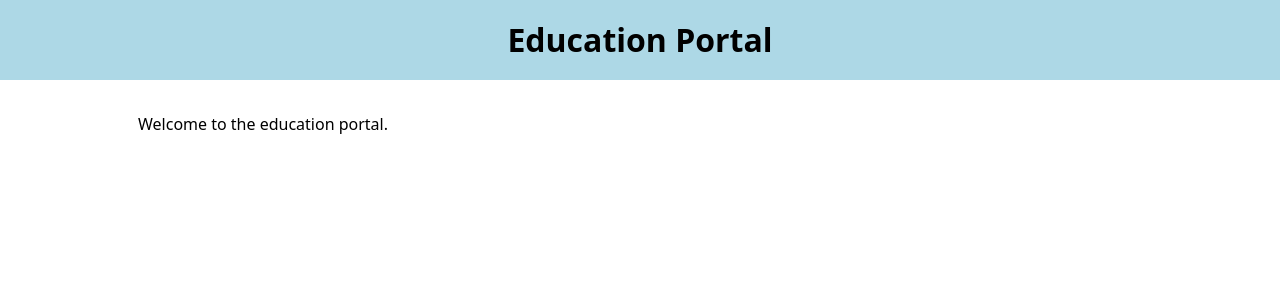
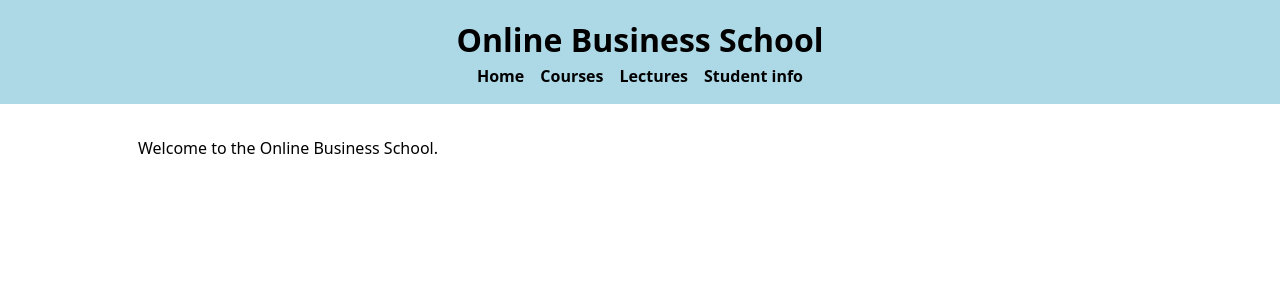
Before and after one commit to linber74/online-business-school-frontend, a React (Vite) app: page / in a window 1280 px wide. Shown: the top 300 px of the page. Built offline with nearby package versions, Linux system fonts and the light colour scheme.

Commit message:
Add navigation menu to Header

```diff
--- a/index.html
+++ b/index.html
@@ -4,7 +4,7 @@
     <meta charset="UTF-8" />
     <link rel="icon" type="image/svg+xml" href="/favicon.svg" />
     <meta name="viewport" content="width=device-width, initial-scale=1.0" />
-    <title>Education Portal</title>
+    <title>Online Business School</title>
   </head>
   <body>
     <div id="root"></div>
--- a/src/components/Header.css
+++ b/src/components/Header.css
@@ -9,3 +9,22 @@
   margin: 0 auto;
   text-align: center;
 }
+
+.nav-list {
+  display: flex;
+  flex-wrap: wrap;
+  gap: 1rem;
+  justify-content: center;
+  list-style: none;
+  padding: 0;
+}
+
+.nav-list a {
+  text-decoration: none;
+  color: inherit;
+  font-weight: bold;
+}
+
+.nav-list a:hover {
+  text-decoration: underline;
+}
--- a/src/components/Header.tsx
+++ b/src/components/Header.tsx
@@ -1,13 +1,28 @@
-import './Header.css'
+import "./Header.css";
+
+const LINKS = [
+  { label: "Home", href: "#" },
+  { label: "Courses", href: "#" },
+  { label: "Lectures", href: "#" },
+  { label: "Student info", href: "#" },
+];
 
 function Header() {
-
   return (
     <header className="header">
       <div className="header-content">
-          <h1>Education Portal</h1>
+        <h1>Online Business School</h1>
+        <nav>
+          <ul className="nav-list">
+            {LINKS.map(link => (
+              <li key={link.label}>
+                <a href={link.href}>{link.label}</a>
+              </li>
+            ))}
+          </ul>
+        </nav>
       </div>
     </header>
   );
 }
-export default Header
+export default Header;
--- a/src/pages/Home.tsx
+++ b/src/pages/Home.tsx
@@ -3,7 +3,7 @@ import './Home.css'
 function Home() {
     return (
       <main className="home">
-        <p>Welcome to the education portal.</p>
+        <p>Welcome to the Online Business School.</p>
       </main>
     );
 }
```
Lines whose indentation alone changed are shown as unchanged.
